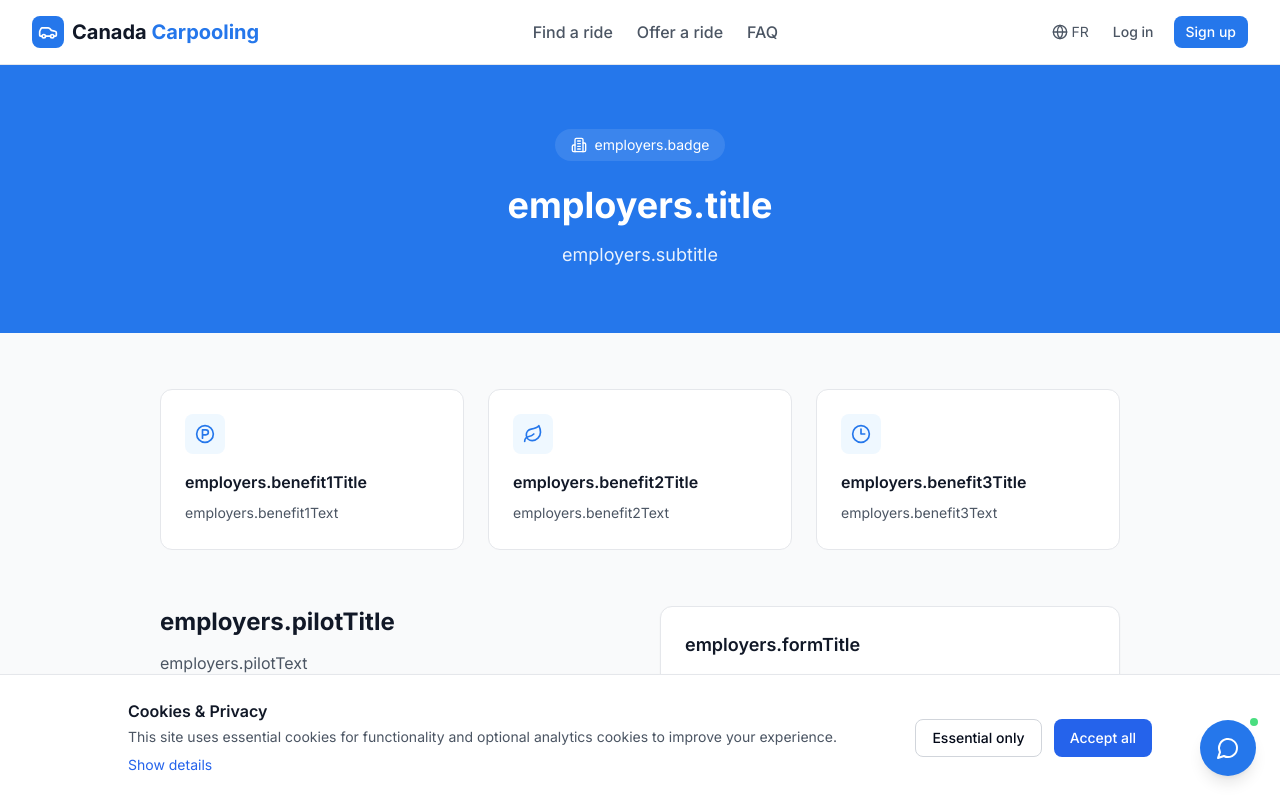
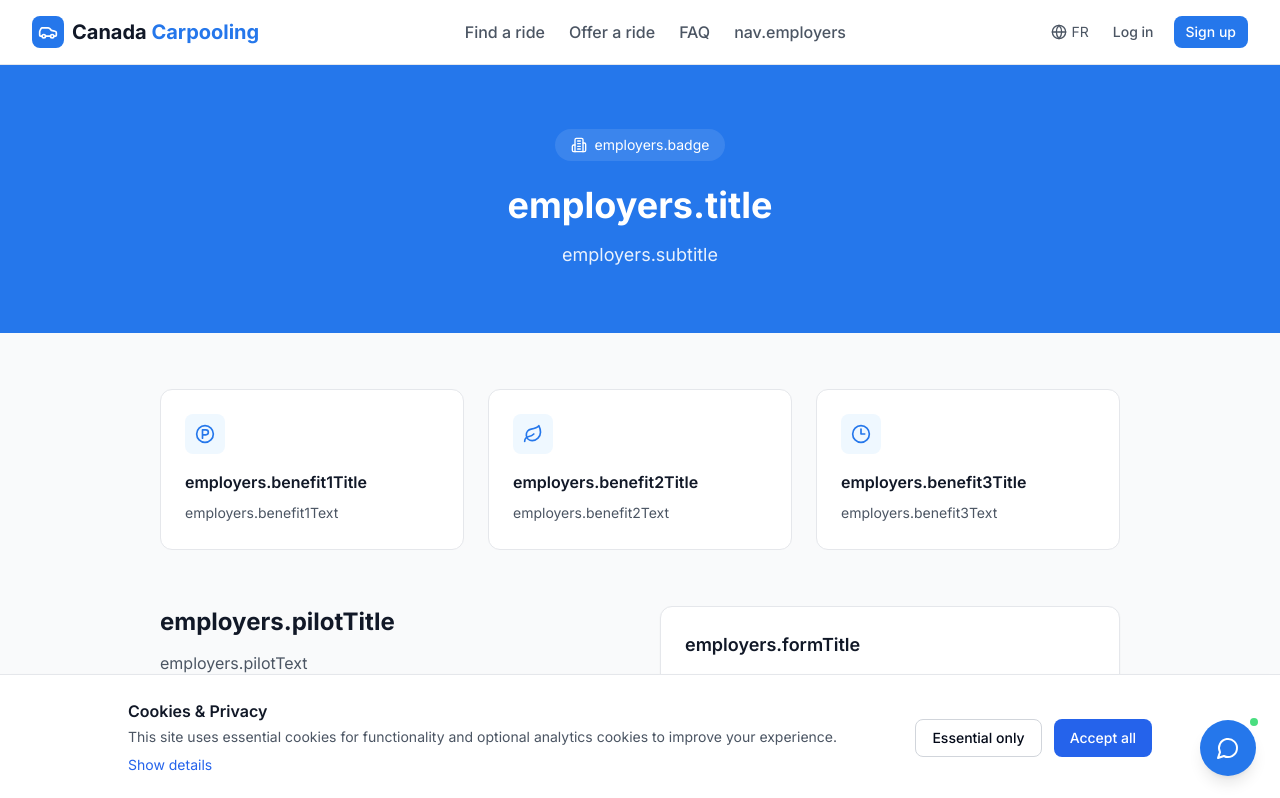
Before and after one commit to natais-inc/canada-carpooling, a Next.js app: page /en/employers in a window 1280 px wide. Shown: the top 798 px of the page. Built offline with nearby package versions, Linux system fonts and the light colour scheme.

Commit message:
feat: add Employers link to header nav

```diff
--- a/src/components/layout/Header.tsx
+++ b/src/components/layout/Header.tsx
@@ -47,6 +47,9 @@ export default function Header() {
             </Link>
             <Link href={`/${locale}/faq`} className="text-gray-600 hover:text-brand-600 font-medium transition-colors">
               {t('faq')}
+            </Link>
+            <Link href={`/${locale}/employers`} className="text-gray-600 hover:text-brand-600 font-medium transition-colors">
+              {t('employers')}
             </Link>
           </nav>
 
@@ -100,6 +103,9 @@ export default function Header() {
               <Link href={`/${locale}/faq`} className="text-gray-600 hover:text-brand-600 font-medium py-2">
                 {t('faq')}
               </Link>
+              <Link href={`/${locale}/employers`} className="text-gray-600 hover:text-brand-600 font-medium py-2">
+                {t('employers')}
+              </Link>
               <button onClick={switchLocale} className="flex items-center gap-1 text-gray-600 py-2">
                 <Globe className="h-4 w-4" /> {locale === 'fr' ? 'English' : 'Français'}
               </button>
```
